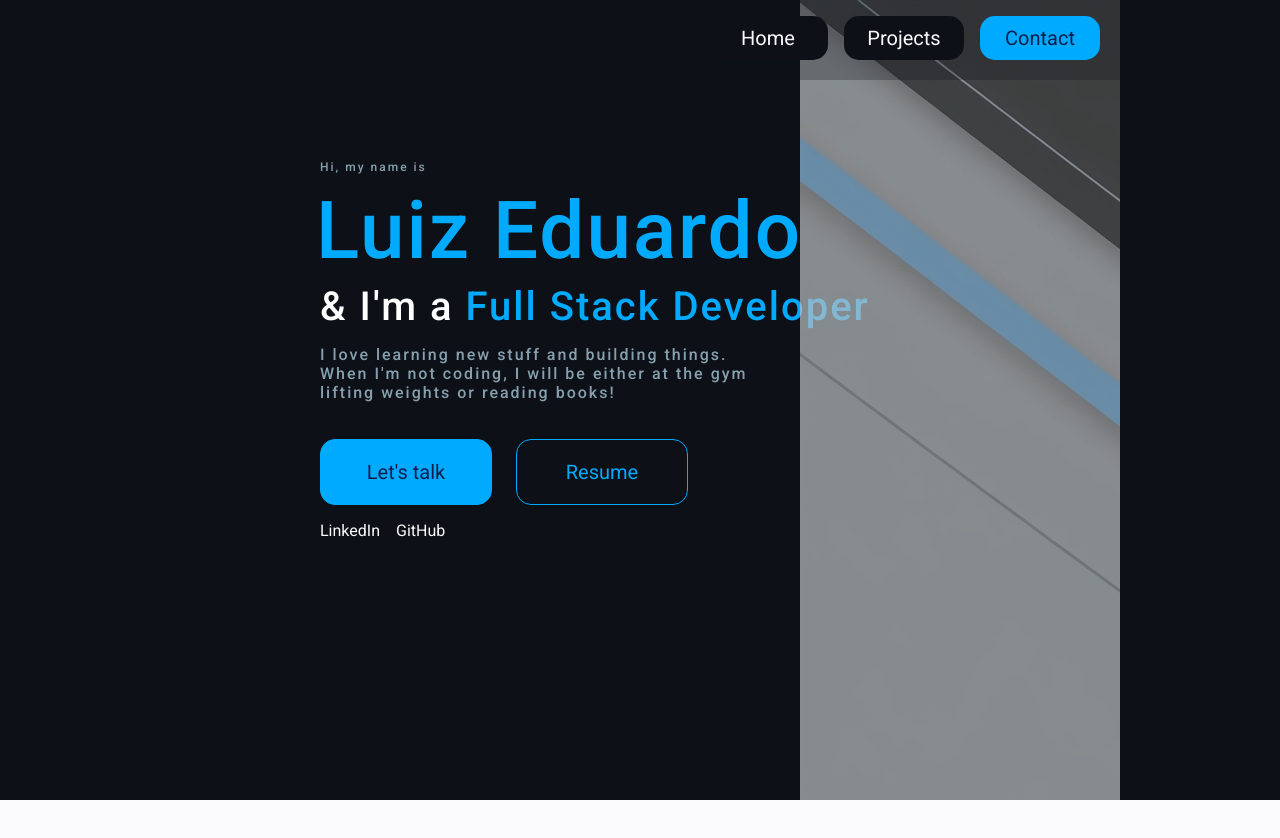
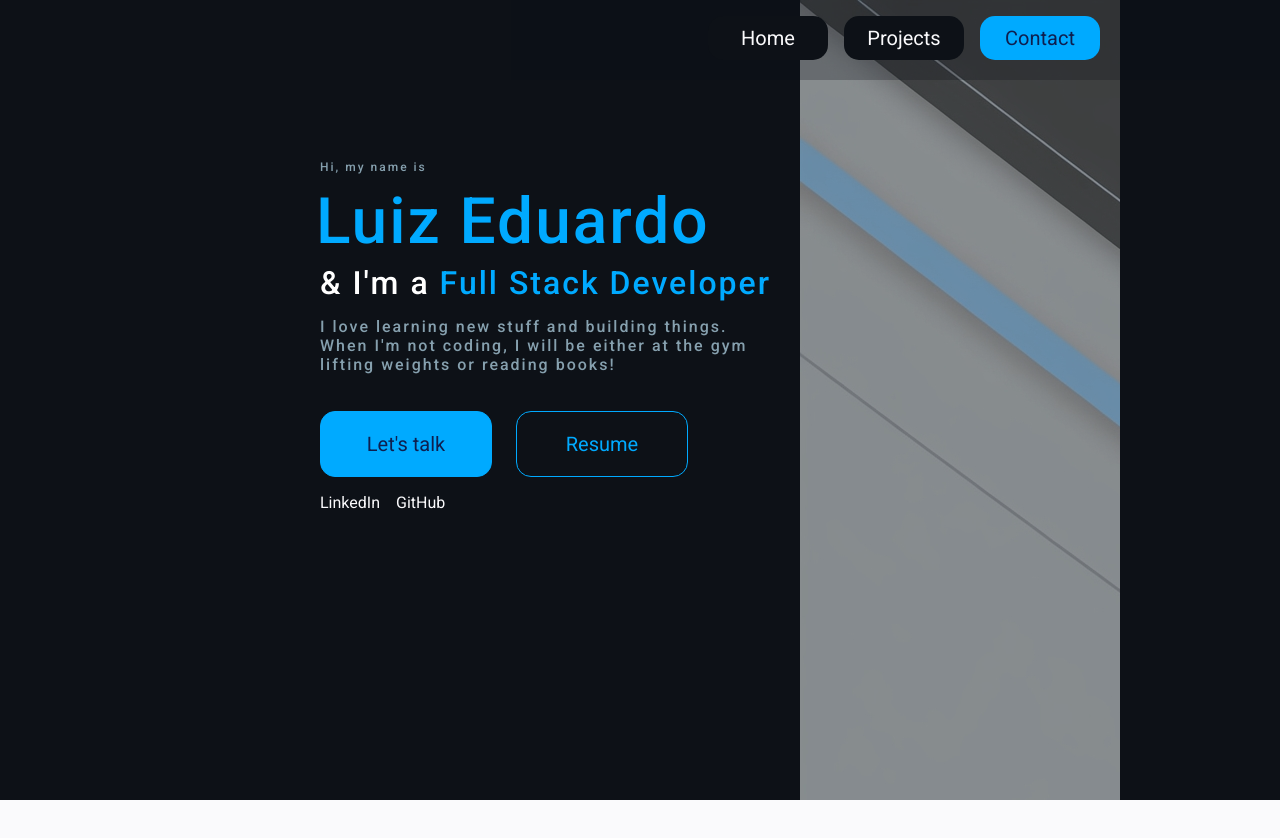
Before and after one commit to Luiz161001/portfolio, a React (Vite) app: page / in a window 1280 px wide. Shown: the top 838 px of the page. Built offline with nearby package versions, Linux system fonts and the light colour scheme.

Commit message:
fix size hero page

```diff
--- a/src/App.css
+++ b/src/App.css
@@ -137,14 +137,14 @@ a {
 }
 
 #hero .left .text1 {
-    font-size: 5em;
+    font-size: 4em;
     color: var(--color-blue);
     padding-bottom: 5px;
     text-indent: -4px;
 }
 
 #hero .left .text2 {
-    font-size: 2.5em;
+    font-size: 2em;
     color: var(--color-white);
     padding-bottom: 5px;
     margin-bottom: 10px;
```
